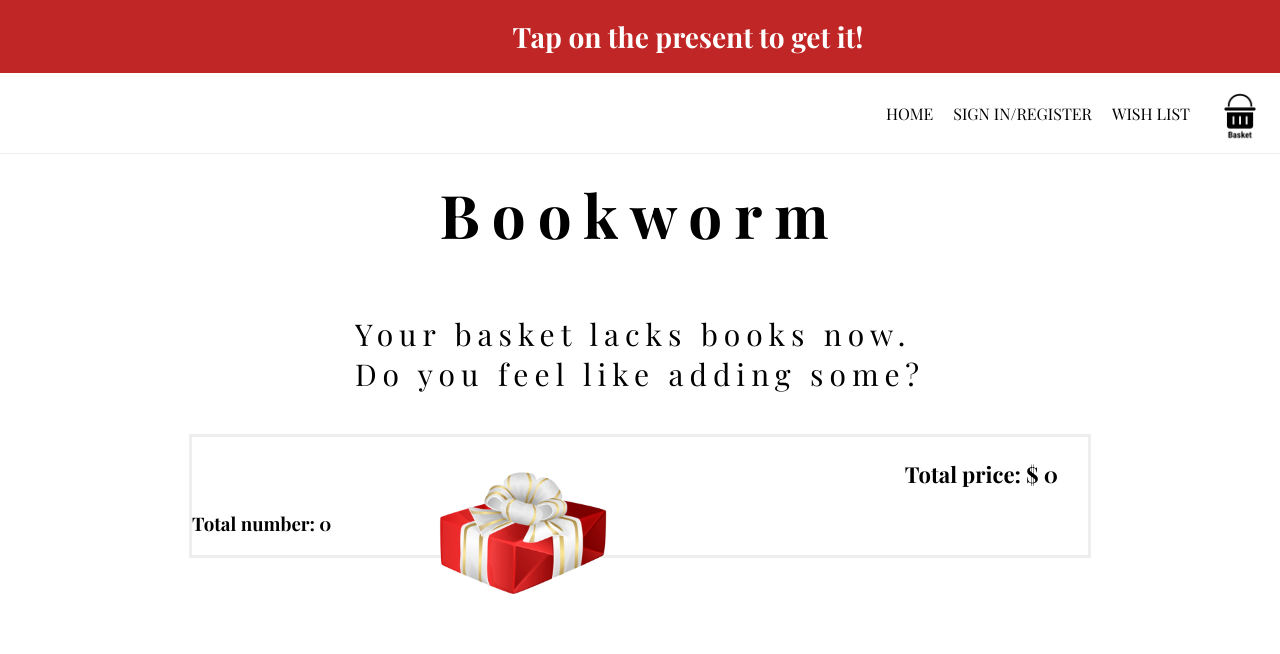
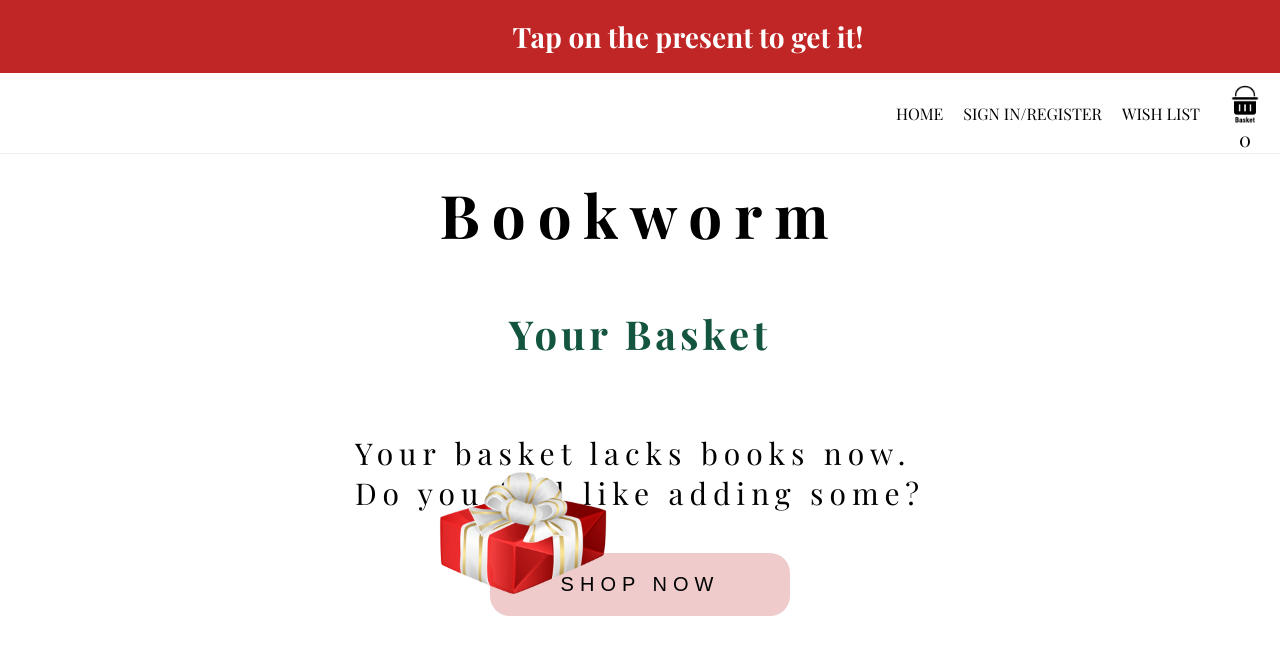
Before and after one commit to AnnaSolovykh/booksworm-redux-shop, a React (Create React App) app: page /Cart in a window 1280 px wide. Shown: the top 654 px of the page. Built offline with nearby package versions, Linux system fonts and the light colour scheme; a web font is replaced by a local one.

Commit message:
fourth commit

```diff
--- a/package.json
+++ b/package.json
@@ -14,6 +14,7 @@
     "react-router-dom": "^6.0.0",
     "react-scripts": "5.0.1",
     "react-toastify": "^9.1.1",
+    "redux-persist": "^6.0.0",
     "sweetalert": "^2.1.2",
     "web-vitals": "^2.1.4"
   },
--- a/src/App.css
+++ b/src/App.css
@@ -32,8 +32,21 @@ nav {
   font-weight: 500;
 }
 
+
 .link:hover {
   color: rgb(21, 103, 76);
+}
+
+.basket-box {
+  display: flex;
+  flex-direction: column;
+  justify-content: center;
+  align-items: center;
+}
+
+.link-number {
+  font-size: 20px;
+
 }
 
 
@@ -196,6 +209,31 @@ h1 {
   font-size: 30px;
 }
 
+.subTitle {
+  font-weight: 600;
+  letter-spacing: 0.1em;
+  font-size: 40px;
+  color:rgb(20, 85, 63);
+}
+.empty-cart-box {
+  display: flex;
+  flex-direction: column;
+  align-items: center;
+}
+
+.cart-btn {
+  border: none;
+  padding: 20px 10px;
+  border-radius: 20px;
+  width:300px;
+  font-size: 20px;
+  font-weight: 800;
+  letter-spacing: 0.3em;
+  color:rgb(20, 85, 63);
+  background-color: rgba(194, 55, 55, 0.257);
+  cursor: pointer;
+}
+
 .cart {
   border: 3px solid #eee;
   width: 70%;
@@ -221,8 +259,50 @@ h1 {
   font-weight: 400;
 }
 
-.total-price {
+.promo-box {
+  display: flex;
+  flex-direction: column;
+  align-items: center;
+  margin-left: 20px;
+  height: 140px;
+  justify-content: space-around;
+  width: 60%;
+
+}
+
+.promo-input {
+  width: 40%;
+  padding: 7px 10px;
+  border-radius: 5px;
+  border: 1px solid rgb(20, 85, 63);;
+  background-color: rgba(220, 200, 200, 0.345);
+  font-weight: 400;
+  font-size: 15px;
+
+}
+
+.promo-btn {
+  width: 35%;
+  margin-top: 20px;
+  padding: 7px 10px;
+  border-radius: 5px;
+  border: none;
+  color:rgb(20, 85, 63);
+  background-color: rgba(194, 55, 55, 0.257);
+  font-weight: 800;
+  cursor: pointer;
+  text-transform: uppercase;
+  font-size: 15px;
+}
+
+.promo-btn:hover {
+  background-color: rgba(194, 55, 55, 0.176);
+}
+
+.total {
   text-align: right;
   margin-right: 30px;
-  font-size: 22px;
+  font-size: 20px;
+  letter-spacing: 0.2em;
+  color:rgb(20, 85, 63);
 }
--- a/src/App.js
+++ b/src/App.js
@@ -4,6 +4,9 @@ import Home from './Home';
 import Cart from './Components/Cart/Cart';
 import Signin from './Signin';
 import Like from './Likes/Like';
+import { useSelector } from "react-redux";
+import { getTotalQuantity } from './Components/Redux/cartSlice';
+
 
 import {
 
@@ -21,6 +24,9 @@ import {
 
 
 function App() {
+
+  const totalQuantity = useSelector ( getTotalQuantity )
+
   return (
     <div>
       <Promo />
@@ -30,7 +36,14 @@ function App() {
       <Link to="/" className='link'>HOME</Link>
       <Link to="/Signin" className='link'>SIGN IN/REGISTER</Link>
       <Link to="/Likes/Like" className='link'>WISH LIST</Link>
-      <Link to="/Cart" className='link'> <img src= {process.env.PUBLIC_URL + "extra/basket.png"}  alt="a basket" width="60rem"/></Link>
+      <Link to="/Cart" className='link'>
+      <div className='basket-box'>
+        <img src= {process.env.PUBLIC_URL + "extra/basket.png"}  alt="a basket" width="50rem"/>
+        <span className='link-number'>{totalQuantity} </span>
+      </div>
+      </Link>
+
+
     </nav>
 
     <div className='container'>
--- a/src/Components/BooksComponents/Book.js
+++ b/src/Components/BooksComponents/Book.js
@@ -19,9 +19,9 @@ const Book = ({book}) => {
     const [quantity, setQuantity] = useState(1);
 
     const cartItems = useSelector( getCartItems  )
-    console.log (cartItems.length)
+
     const booksInCart = cartItems.some ( item => item.id === book.id)
-    console.log (booksInCart)
+
 
 
     const putToCart = () => {
--- a/src/Components/Cart/Cart.js
+++ b/src/Components/Cart/Cart.js
@@ -1,36 +1,90 @@
 import { useSelector } from "react-redux";
 import { getCartItems, getTotalPrice } from "../Redux/cartSlice";
 import CartItem from "./CartItem";
+import { getTotalQuantity } from "../Redux/cartSlice";
+import { Link} from "react-router-dom";
+//import { useEffect, useState, useDispatch } from "react";
+import { useState } from "react";
+import swal from 'sweetalert';
+
 
 const Cart = () => {
+  //  const dispatch = useDispatch();
 
     const cartItems = useSelector( getCartItems );
     const totalPrice = useSelector ( getTotalPrice );
-   console.log( cartItems.length )
+    const fixedTotalPrice = totalPrice.toFixed(2)
+    const totalQuantity = useSelector ( getTotalQuantity )
 
-    /*const totalCart = () => {
-        let totalCount = 0;
-        for (let i in getCartItems) {
-            totalCount += getCartItems[i].totalCount
+/*
+    const getTotalQuantity = () => {
+        let totalQuantity = 0;
+        cartItems.forEach( item => {
+            totalQuantity += item.quantity;
+        })
+        return {totalQuantity}
+
+    }
+    */
+    const [value, setValue] = useState();
+    const [discount,setDiscount]=useState(0)
+
+    function changeValue(e) {
+        setValue(e.target.value.toUpperCase());
+        e.preventDefault();
+
+    }
+
+    const addPromo = () => {
+        if (value === "LUCK") {
+            setDiscount(20)
         }
-        return totalCount
-    }*/
+        else {swal("Oh no!", "This promocode does not exist!", "success");
+            }
+    }
+/*
+    useEffect(() => {
+        dispatch(getTotalPrice());
+    }, [cartItems, dispatch]);*/
+
+    const totalWithDiscount = totalPrice - totalPrice * (discount/100)
+
 
     return (
         <div className="cart-wrapper">
-            <h4 className="cart-title">Your basket lacks books now. <br/>Do you feel like adding some?</h4>
-            <div className="cart">
 
-            {cartItems.map (
-                (cartItem, index) => <CartItem key={index} cartItem={cartItem}/>
+            <h2 className="subTitle">Your Basket</h2>
+            {cartItems.length === 0 ? (
+                <div className="empty-cart-box">
+                    <h4 className="cart-title">Your basket lacks books now. <br/>Do you feel like adding some?</h4>
+                    <button className="cart-btn"><Link to="/" className='link'>SHOP NOW</Link></button>
+                </div>
+
+            ) : (
+             <div className="cart">
+
+                {cartItems.map (
+                    (cartItem, index) => <CartItem key={index} cartItem={cartItem}/>
+                )}
+
+                <h3 className="total">Total price: $ {fixedTotalPrice}</h3>
+            {/* <h3>Total number: { getTotalQuantity().totalQuantity }</h3>  */}
+                <h3 className="total">Total number of items: { totalQuantity } </h3>
+                <div className="promo-box">
+                    <input className="promo-input" placeholder="Type your promo code..." value={value} onChange={changeValue} />
+                    <button className="promo-btn" onClick={addPromo}>Add</button>
+                    <h3 className="total">Final price with the discount: $ {totalWithDiscount}</h3>
+                </div>
+
+            </div>
             )}
 
-           <h3 className="total-price">Total price: $ {totalPrice}</h3>
-           <h3>Total number: { cartItems.length }</h3>
 
-            </div>
+
         </div>
     )
 }
 
+
+
 export default Cart;
--- a/src/Components/Others/Promo.js
+++ b/src/Components/Others/Promo.js
@@ -16,8 +16,8 @@ const Promo = () => {
         }, app);
 
         const onMove = () => {
-        gsap.to(".present", {delay: 7, duration: 1, opacity: 0})
-        gsap.to(".present-text", {delay: 7,duration: 1, text: 'Do not miss your "LUCK"!', ease: "power1"})
+        gsap.to(".present", {delay: 5, duration: 1, opacity: 0})
+        gsap.to(".present-text", {delay: 7, duration: 0.5, text: 'Do not miss your "LUCK"!', ease: "power2"})
         };
         window.addEventListener("pointermove", onMove);
 
--- a/src/Components/Redux/booksSlice.js
+++ b/src/Components/Redux/booksSlice.js
@@ -1,6 +1,7 @@
 import { createSlice } from "@reduxjs/toolkit";
 
 export const booksSlice = createSlice( {
+
     name: 'books',
     initialState: {
         selectedCategory: 'NOVELS',
--- a/src/Components/Redux/cartSlice.js
+++ b/src/Components/Redux/cartSlice.js
@@ -5,7 +5,6 @@ export const cartSlice = createSlice ({
     name: 'cart',
     initialState: {
         cartItems: [],
-
     },
 
     reducers: {
@@ -52,6 +51,24 @@ export const getTotalPrice = state => {
         return cartItems.totalPrice + total
     },0 )
 }
+/*
+export const discount = state => {
+    let newTotalPrice = getTotalPrice * 0.2
+    return newTotalPrice
+
+}*/
+
+export const getTotalQuantity = state  => {
+    let totalQuantity = 0;
+    state.cart.cartItems.forEach( item => {
+        totalQuantity += item.quantity;
+    },0 )
+    return totalQuantity;
+
+}
+
+
 export const getCartItems = state => state.cart.cartItems;
+
 export const { addItemToCart, removeItemFromCart, updateQuantity } = cartSlice.actions;
 export default cartSlice.reducer;
--- a/src/Components/Redux/store.js
+++ b/src/Components/Redux/store.js
@@ -1,13 +1,42 @@
-import { configureStore } from "@reduxjs/toolkit";
+import { configureStore, combineReducers } from "@reduxjs/toolkit";
 import books from './booksSlice';
 import cart from './cartSlice';
 
+import storage from 'redux-persist/lib/storage';
+import {
+  persistStore,
+  persistReducer,
+  FLUSH,
+  REHYDRATE,
+  PAUSE,
+  PERSIST,
+  PURGE,
+  REGISTER,
+} from 'redux-persist'
 
+const persistConfig = {
+  key: 'root',
+  storage,
+}
+
+const rootReducer = combineReducers(
+    {
+      cart,
+      books
+    }
+   )
+const persistedReducer = persistReducer(persistConfig, rootReducer)
 
 export const store = configureStore( {
-    reducer: {
-        books,
-        cart
+    reducer:
+        persistedReducer,
+    middleware: (getDefaultMiddleware) =>
+    getDefaultMiddleware({
+        serializableCheck: {
+        ignoredActions: [FLUSH, REHYDRATE, PAUSE, PERSIST, PURGE, REGISTER],
     },
+    }),
 }
 )
+
+export const persistor = persistStore(store)
--- a/src/index.js
+++ b/src/index.js
@@ -4,13 +4,17 @@ import './index.css';
 import App from './App';
 import reportWebVitals from './reportWebVitals';
 import { Provider } from 'react-redux';
-import { store } from './Components/Redux/store';
+import { store, persistor} from './Components/Redux/store';
+import { PersistGate } from 'redux-persist/integration/react';
+
 
 const root = ReactDOM.createRoot(document.getElementById('root'));
 root.render(
   <React.StrictMode>
     <Provider store={store}>
-      <App />
+      <PersistGate loading={null} persistor={persistor}>
+        <App/>
+      </PersistGate>
     </Provider>
   </React.StrictMode>
 );
```
Also changed, not shown: 1 other file (tests, documents, lock files or other folders).
